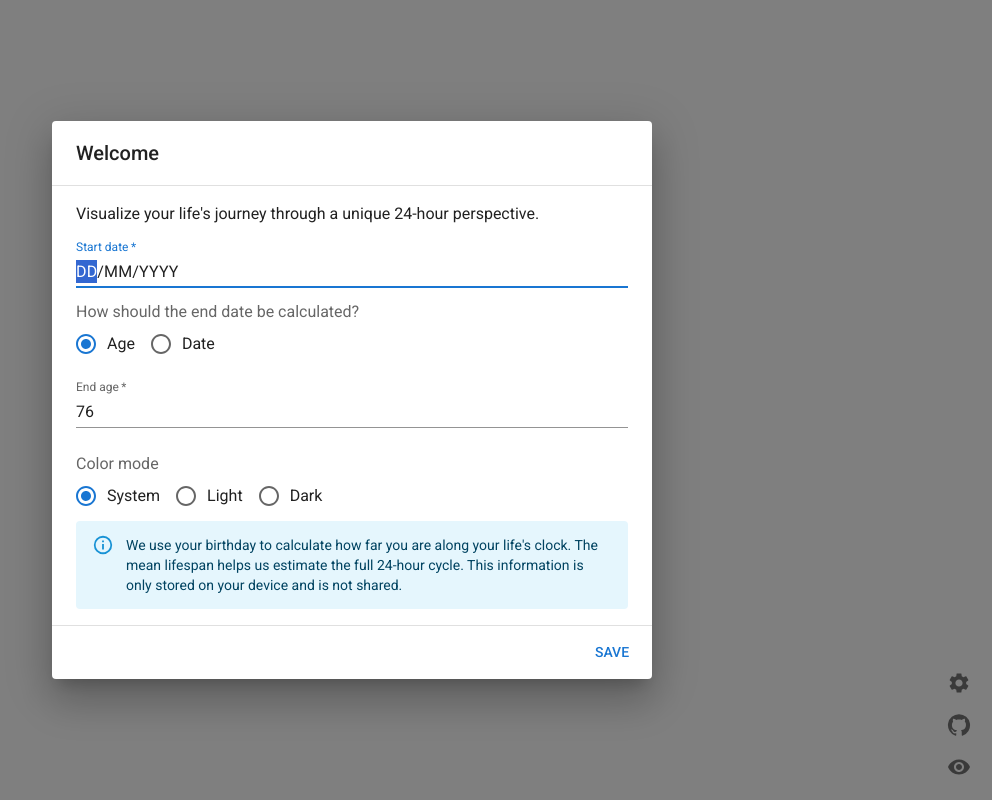
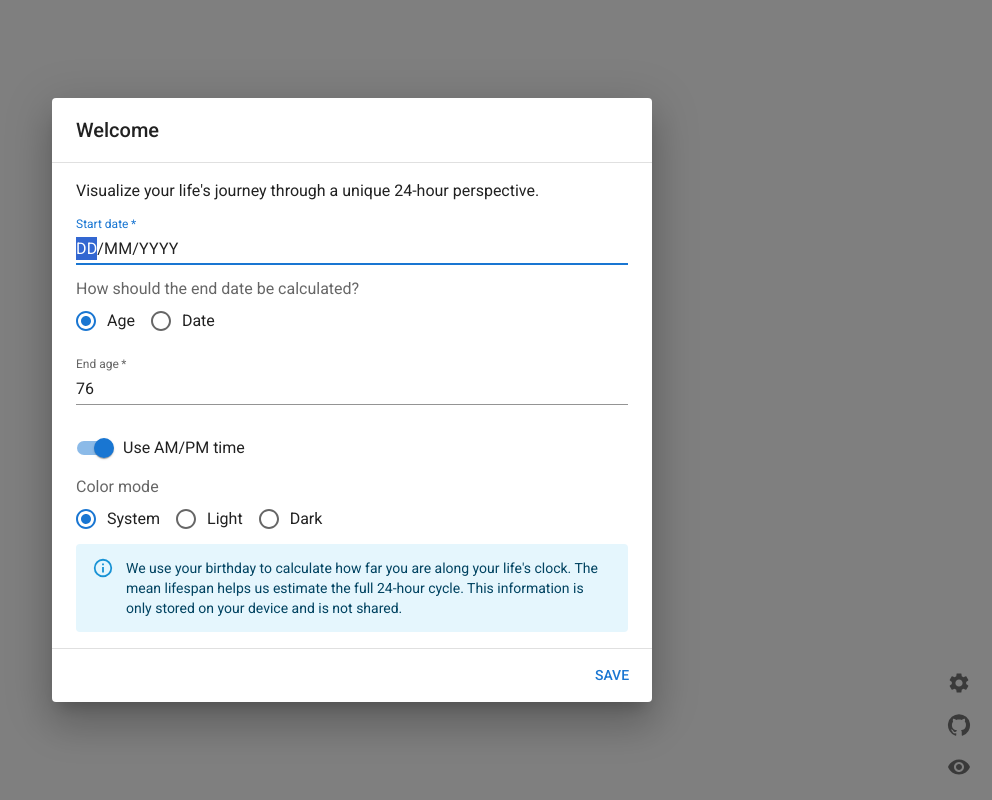
Before and after one commit to DenDeline/clock-website, a Next.js app: page / in a window 1280 px wide. Shown: the top 800 px of the page, without its empty margins (288-1280 px from the left). Built offline with nearby package versions, Linux system fonts and the light colour scheme; what @mui/material-nextjs would draw is missing.

Commit message:
feat: add am pm clock option

```diff
--- a/src/components/Clock/Clock.tsx
+++ b/src/components/Clock/Clock.tsx
@@ -1,6 +1,10 @@
 'use client'
 
-import { convertPercentageToTime, formatClockValue } from '@/utils/clock'
+import {
+  convertPercentageToTime,
+  convertToTwelveHourClock,
+  formatClockValue,
+} from '@/utils/clock'
 import { Typography } from '@mui/material'
 import dayjs, { type Dayjs } from 'dayjs'
 import { useCallback, useEffect, useMemo, useRef, useState } from 'react'
@@ -8,9 +12,10 @@ import { useCallback, useEffect, useMemo, useRef, useState } from 'react'
 interface ClockProps {
   startDate: Dayjs
   endDate: Dayjs
+  useAmPm: boolean
 }
 
-function Clock({ startDate, endDate }: ClockProps) {
+function Clock({ startDate, endDate, useAmPm }: ClockProps) {
   const durationMs = useMemo(
     () => endDate.diff(startDate),
     [endDate, startDate],
@@ -30,7 +35,8 @@ function Clock({ startDate, endDate }: ClockProps) {
   const [displayDots, setDisplayDots] = useState(true)
 
   const { hours, minutes } = convertPercentageToTime(lifePercentage)
-  const clockHours = formatClockValue(hours)
+  const twelveHourClock = useAmPm ? convertToTwelveHourClock(hours) : null
+  const clockHours = formatClockValue(twelveHourClock?.hours ?? hours)
   const clockMinutes = formatClockValue(minutes)
 
   const intervalRef = useRef<number>(undefined)
@@ -55,6 +61,19 @@ function Clock({ startDate, endDate }: ClockProps) {
       <span>{clockHours}</span>
       <span style={{ visibility: displayDots ? 'visible' : 'hidden' }}>:</span>
       <span>{clockMinutes}</span>
+      {twelveHourClock && (
+        <Typography
+          component='span'
+          variant='h3'
+          sx={{
+            ml: { xs: 1, sm: 1.5 },
+            fontWeight: 700,
+            verticalAlign: 'baseline',
+          }}
+        >
+          {twelveHourClock.period}
+        </Typography>
+      )}
     </Typography>
   )
 }
--- a/src/components/LifeClockApp/LifeClockApp.tsx
+++ b/src/components/LifeClockApp/LifeClockApp.tsx
@@ -27,6 +27,7 @@ import {
   Radio,
   RadioGroup,
   Stack,
+  Switch,
   TextField,
   Tooltip,
   Typography,
@@ -46,6 +47,7 @@ type LifeClockAppMessages = Dictionary['app']
 function createFormSchema(messages: LifeClockAppMessages) {
   return z
     .object({
+      useAmPm: z.boolean(),
       startDate: z
         .custom<Dayjs>(dayjs.isDayjs, messages.validation.startDateRequired)
         .refine((val) => val.isValid(), {
@@ -79,6 +81,7 @@ type FormSchema = z.output<FormSchemaType>
 function createConfigSchema(messages: LifeClockAppMessages) {
   return z.object({
     variant: EndDateInputVariantEnum,
+    useAmPm: z.boolean().optional(),
     startDate: z
       .union([
         z.custom<Dayjs>(dayjs.isDayjs, messages.validation.startDateRequired),
@@ -96,6 +99,17 @@ function createConfigSchema(messages: LifeClockAppMessages) {
         message: messages.validation.invalidDate,
       }),
   })
+}
+
+function getBrowserDefaultUseAmPm() {
+  try {
+    return (
+      Intl.DateTimeFormat(undefined, { hour: 'numeric' }).resolvedOptions()
+        .hour12 ?? false
+    )
+  } catch {
+    return false
+  }
 }
 
 function ColorModeSelector({
@@ -156,6 +170,7 @@ export default function LifeClockApp({
 
   const [startDate, setStartDate] = useState<Dayjs | null>(null)
   const [endDate, setEndDate] = useState<Dayjs | null>(null)
+  const [useAmPm, setUseAmPm] = useState(false)
   const formSchema = useMemo(() => createFormSchema(messages), [messages])
   const configSchema = useMemo(() => createConfigSchema(messages), [messages])
 
@@ -167,9 +182,10 @@ export default function LifeClockApp({
     resolver: zodResolver(formSchema),
     defaultValues: {
       variant: endDateInputVariant,
-      startDate: startDate!,
+      useAmPm,
+      startDate: null as unknown as Dayjs,
       endAge: 76,
-      endDate: endDate!,
+      endDate: null as unknown as Dayjs,
     },
   })
 
@@ -177,6 +193,7 @@ export default function LifeClockApp({
     try {
       const config = JSON.parse(window.localStorage.getItem('config') || '{}')
       const result = configSchema.parse(config)
+      const useAmPm = result.useAmPm ?? getBrowserDefaultUseAmPm()
 
       // Local storage is only available after mount, so the persisted config has
       // to hydrate the client state from this effect.
@@ -184,9 +201,11 @@ export default function LifeClockApp({
       setEndDateInputVariant(result.variant)
       setStartDate(result.startDate)
       setEndDate(result.endDate)
+      setUseAmPm(useAmPm)
 
       reset({
         variant: result.variant,
+        useAmPm,
         startDate: result.startDate,
         endAge: result.endDate.diff(result.startDate, 'y'),
         endDate: result.endDate,
@@ -194,7 +213,16 @@ export default function LifeClockApp({
 
       setIsInitialized(true)
     } catch {
+      const useAmPm = getBrowserDefaultUseAmPm()
+
       window.localStorage.removeItem('config')
+      setUseAmPm(useAmPm)
+      reset({
+        variant: EndDateInputVariantEnum.enum.age,
+        useAmPm,
+        startDate: null as unknown as Dayjs,
+        endAge: 76,
+      })
       setIsConfigDialogOpen(true)
     }
   }, [configSchema, reset])
@@ -207,6 +235,7 @@ export default function LifeClockApp({
 
     const config = {
       variant: data.variant,
+      useAmPm: data.useAmPm,
       startDate: data.startDate.format('YYYY-MM-DD'),
       endDate: endDate.format('YYYY-MM-DD'),
     }
@@ -216,6 +245,7 @@ export default function LifeClockApp({
     setEndDateInputVariant(data.variant)
     setStartDate(data.startDate)
     setEndDate(endDate)
+    setUseAmPm(data.useAmPm)
 
     setIsConfigDialogOpen(false)
   }
@@ -225,11 +255,12 @@ export default function LifeClockApp({
 
     reset({
       variant: endDateInputVariant,
+      useAmPm,
       startDate: startDate!,
       endDate: endDate!,
       endAge: endDate!.diff(startDate, 'y'),
     })
-  }, [startDate, endDate, endDateInputVariant, reset])
+  }, [startDate, endDate, endDateInputVariant, reset, useAmPm])
 
   return (
     <>
@@ -309,7 +340,11 @@ export default function LifeClockApp({
       >
         <Fade in={Boolean(startDate && endDate)} mountOnEnter>
           <div>
-            <Clock startDate={startDate!} endDate={endDate!} />
+            <Clock
+              startDate={startDate!}
+              endDate={endDate!}
+              useAmPm={useAmPm}
+            />
           </div>
         </Fade>
       </Grid>
@@ -444,6 +479,25 @@ export default function LifeClockApp({
               </>
             )}
           />
+          <Controller
+            name='useAmPm'
+            control={control}
+            render={({ field }) => (
+              <FormControlLabel
+                control={
+                  <Switch
+                    checked={field.value}
+                    disabled={field.disabled}
+                    name={field.name}
+                    onBlur={field.onBlur}
+                    onChange={(event) => field.onChange(event.target.checked)}
+                  />
+                }
+                label={messages.form.useAmPm}
+                sx={{ display: 'flex', mt: 1 }}
+              />
+            )}
+          />
           <ColorModeSelector messages={messages} />
           <Alert severity='info'>{messages.form.info}</Alert>
         </DialogContent>
--- a/src/i18n/dictionaries/en.ts
+++ b/src/i18n/dictionaries/en.ts
@@ -147,6 +147,7 @@ const en = {
       date: 'Date',
       endAge: 'End age',
       endDate: 'End date',
+      useAmPm: 'Use AM/PM time',
       info: "We use your birthday to calculate how far you are along your life's clock. The mean lifespan helps us estimate the full 24-hour cycle. This information is only stored on your device and is not shared.",
     },
     validation: {
--- a/src/i18n/dictionaries/ja.ts
+++ b/src/i18n/dictionaries/ja.ts
@@ -148,6 +148,7 @@ const ja = {
       date: '日付',
       endAge: '終了年齢',
       endDate: '終了日',
+      useAmPm: 'AM/PM形式を使用',
       info: '誕生日を使用して、人生の時計がどれくらい進んでいるかを計算します。平均寿命は、24時間サイクル全体を推定するために役立ちます。この情報はお使いの端末にのみ保存され、共有されません。',
     },
     validation: {
--- a/src/i18n/dictionaries/ru.ts
+++ b/src/i18n/dictionaries/ru.ts
@@ -150,6 +150,7 @@ const ru = {
       date: 'Дата',
       endAge: 'Конечный возраст',
       endDate: 'Конечная дата',
+      useAmPm: 'Использовать формат AM/PM',
       info: 'Мы используем дату рождения, чтобы рассчитать, насколько далеко вы продвинулись по своим жизненным часам. Средняя продолжительность жизни помогает оценить полный 24-часовой цикл. Эта информация хранится только на вашем устройстве и не передается.',
     },
     validation: {
--- a/src/utils/clock.ts
+++ b/src/utils/clock.ts
@@ -26,3 +26,10 @@ export function convertPercentageToTime(percentage: number) {
 export function formatClockValue(num: number): string {
   return ('0' + num).slice(-2)
 }
+
+export function convertToTwelveHourClock(hours: number) {
+  return {
+    hours: hours % 12 || 12,
+    period: hours < 12 ? 'AM' : 'PM',
+  }
+}
```
